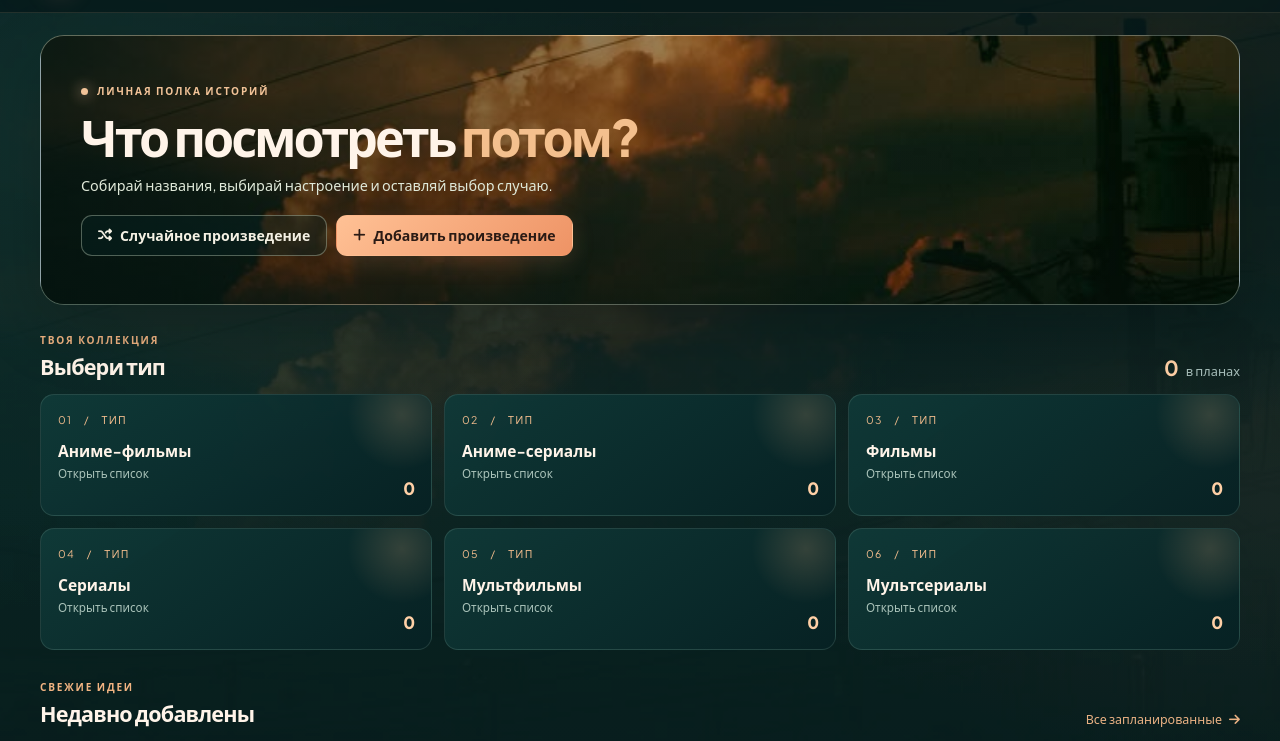
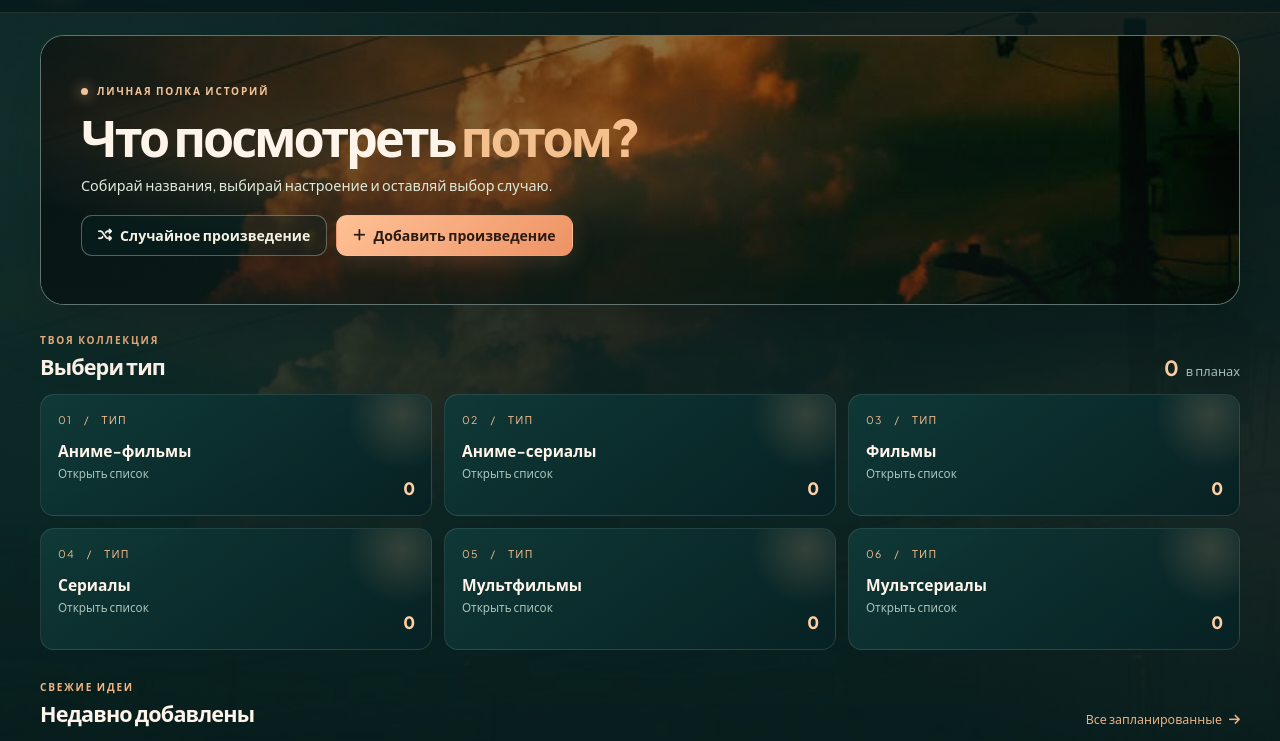
Before and after one commit to Mrcat201006/VIBE_CODER_ITS_NOT_COOL, a plain HTML site: page plans.html in a window 1280 px wide. Shown: the part 59-800 px from the top of the page. Drawn offline with Linux system fonts and the light colour scheme.

Commit message:
Enhance plans header photo with warm grading and vignette

```diff
--- a/plans.css
+++ b/plans.css
@@ -3,8 +3,10 @@
 .plans-body::before{background-image:url('assets/plans-cloud.jpg');opacity:.15}
 .plans-logo{text-decoration:none;color:inherit}
 .plans-page{padding-bottom:70px}
-.plans-hero{position:relative;isolation:isolate;display:flex;align-items:center;min-height:270px;margin-top:22px;padding:35px 40px;overflow:hidden;border:1px solid rgba(202,217,210,.36);border-radius:24px;background:#71858f url('assets/plans-cloud.jpg') center 53%/cover no-repeat;box-shadow:0 22px 65px rgba(0,0,0,.22)}
-.plans-hero-shade{position:absolute;z-index:-1;inset:0;background:linear-gradient(90deg,rgba(5,18,16,.72),rgba(9,24,21,.38) 55%,rgba(10,16,14,.08)),linear-gradient(0deg,rgba(7,14,11,.28),transparent 74%)}
+.plans-hero{position:relative;isolation:isolate;display:flex;align-items:center;min-height:270px;margin-top:22px;padding:35px 40px;overflow:hidden;border:1px solid rgba(202,217,210,.36);border-radius:24px;background:#273c39;box-shadow:0 22px 65px rgba(0,0,0,.22)}
+.plans-hero::before{content:"";position:absolute;z-index:0;inset:-1.5%;background:url('assets/plans-cloud.jpg') center 53%/cover no-repeat;filter:saturate(1.18) contrast(1.08) brightness(.92);transform:scale(1.02)}
+.plans-hero::after{content:"";position:absolute;z-index:1;inset:0;pointer-events:none;background:radial-gradient(ellipse at 34% 47%,rgba(255,174,94,.18),transparent 42%),linear-gradient(180deg,rgba(8,17,15,.08),transparent 45%,rgba(6,15,13,.20));mix-blend-mode:screen;opacity:.82}
+.plans-hero-shade{position:absolute;z-index:1;inset:0;pointer-events:none;background:linear-gradient(90deg,rgba(9,20,24,.76),rgba(15,27,30,.45) 51%,rgba(15,23,24,.10)),linear-gradient(0deg,rgba(8,15,16,.34),transparent 74%)}
 .plans-hero-copy{position:relative;z-index:2;max-width:620px}
 .plans-kicker,.plans-eyebrow{color:#f2c398;font-size:.63rem;font-weight:800;letter-spacing:.18em}
 .plans-kicker{display:flex;align-items:center;gap:9px;margin-bottom:13px}
```
